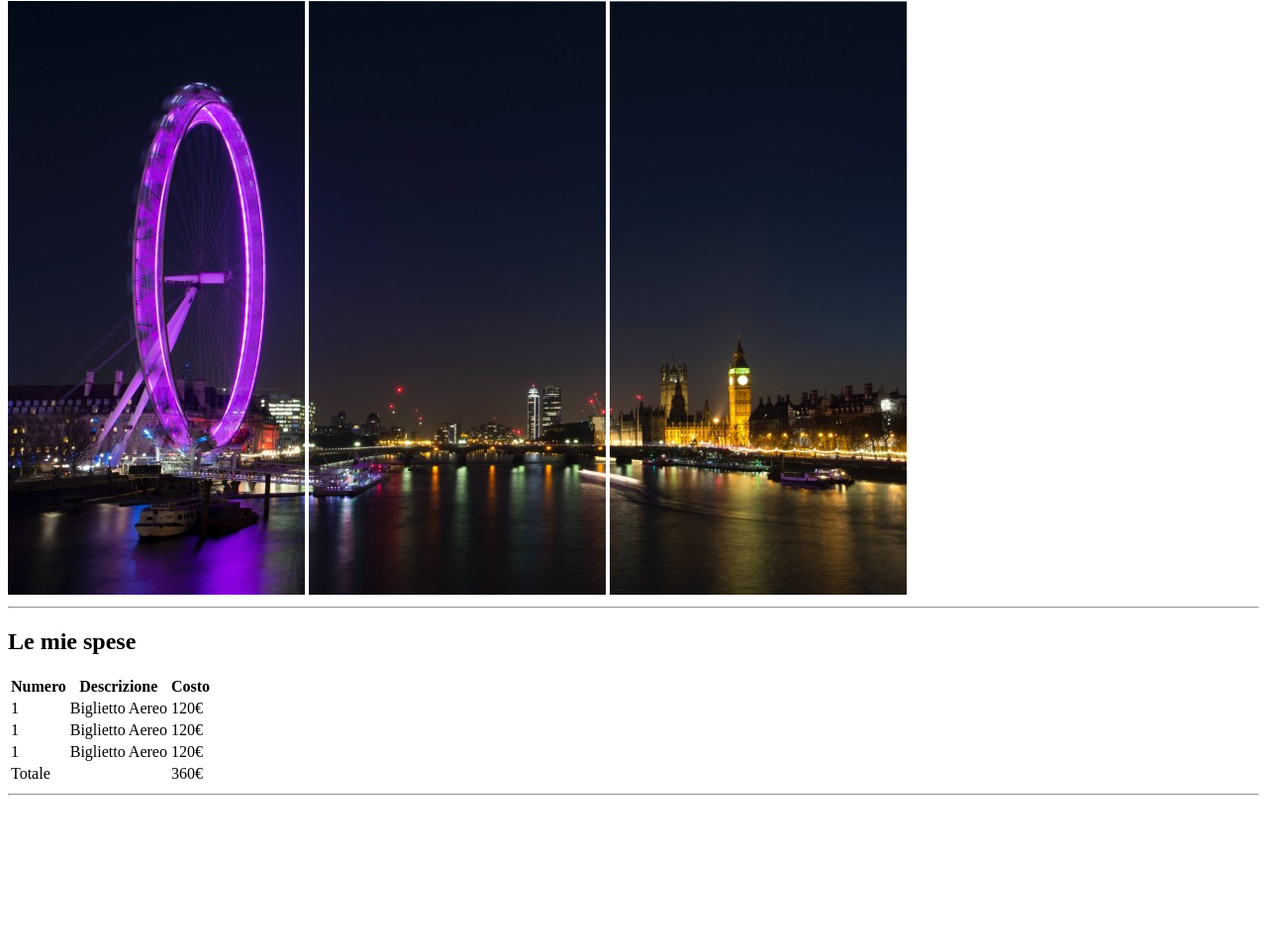
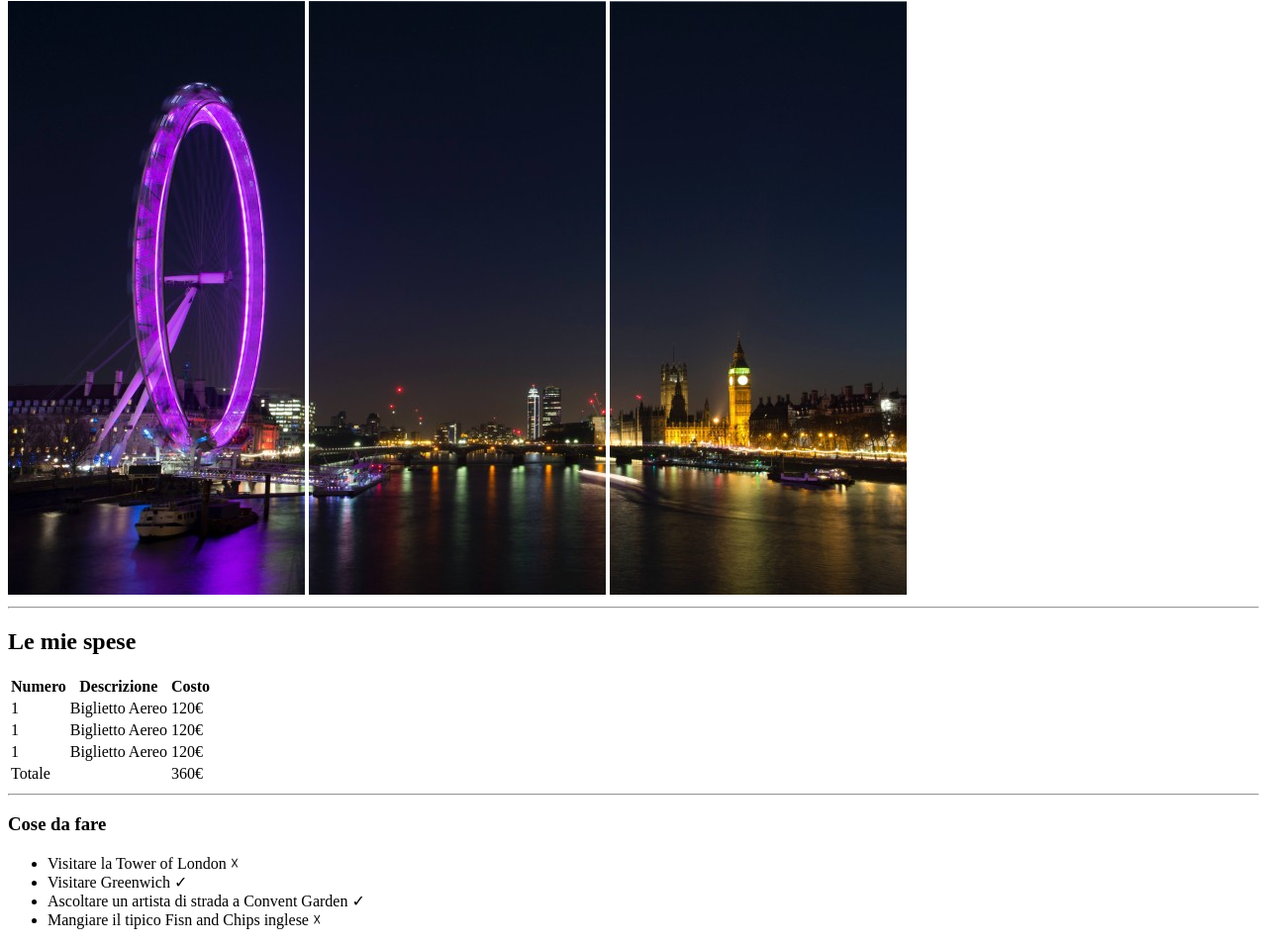
Before and after one commit to SimoneFilograna/html-london-trip, a plain HTML site: page index.html in a window 1280 px wide. Shown: the part 79-1034 px from the top of the page at 99% size. Before the commit the page ends 891 px from the top, so only its background shows below. Drawn offline with Linux system fonts and the light colour scheme.

Commit message:
section2-finished

```diff
--- a/index.html
+++ b/index.html
@@ -63,6 +63,20 @@
 
                 </div>
             </section>
+
+            <section>
+                <div>
+                    <h3>Cose da fare</h3>
+                <ul>
+                    <li>Visitare la Tower of London &#9747;</li>
+                    <li>Visitare Greenwich &#10003;</li>
+                    <li>Ascoltare un artista di strada a Convent Garden &#10003;</li>
+                    <li>Mangiare il tipico Fisn and Chips inglese &#9747;</li>
+                </ul>
+
+                </div>
+
+            </section>
         </main>
 
     </body>
```
